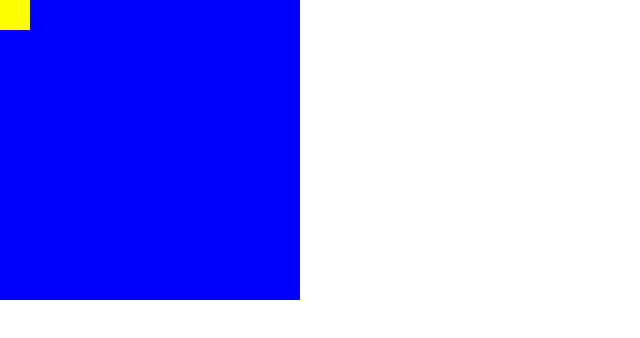
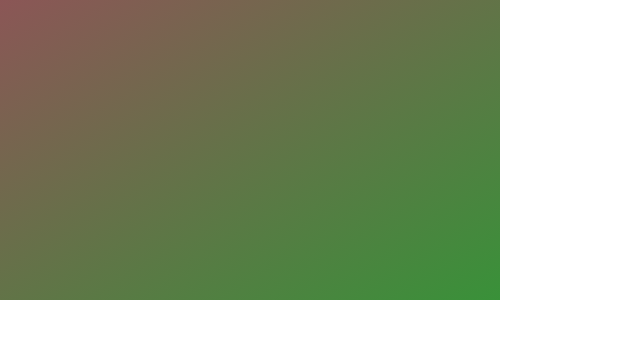
Before and after one commit to abdullahsadik00/web-dev, a plain HTML site: page Web_Design/Display Properties/index.html in a window 1280 px wide. Shown: the whole page, without its empty margins (0-640 px from the left). Drawn offline with Linux system fonts and the light colour scheme; files that its build step writes are made by us from their sources.

Commit message:
Web Design [CSS Background]

```diff
--- a/Web_Design/Display Properties/index.html
+++ b/Web_Design/Display Properties/index.html
@@ -21,9 +21,13 @@
     <div class="car2"></div>
     <div class="car3"></div> -->
 
-    <div class="box">
-        <div class="cube"></div>
-    </div>
+    <!-- <div class="box">
+      <div class="cube"></div>
+    </div> -->
+
+    <!-- Background -->
+
+    <div class="wrapper"></div>
 </body>
 
 </html>
--- a/Web_Design/Display Properties/style.css
+++ b/Web_Design/Display Properties/style.css
@@ -64,3 +64,17 @@ a {
     height: 30px;
     background-color: yellow;
 }
+
+.wrapper {
+    width: 500px;
+    height: 300px;
+    /* background: url("https://images.unsplash.com/photo-1622454742405-3a1be7a7b330?q=80&w=1528&auto=format&fit=crop&ixlib=rb-4.0.3&ixid=M3wxMjA3fDB8MHxwaG90by1wYWdlfHx8fGVufDB8fHx8fA%3D%3D");
+    background-size: cover;
+    background-position: center;
+    border-radius: 40px;
+    margin: 50px auto; */
+
+    background: linear-gradient(to right bottom,
+            rgb(139, 86, 86),
+            rgb(57, 145, 57));
+}
```
